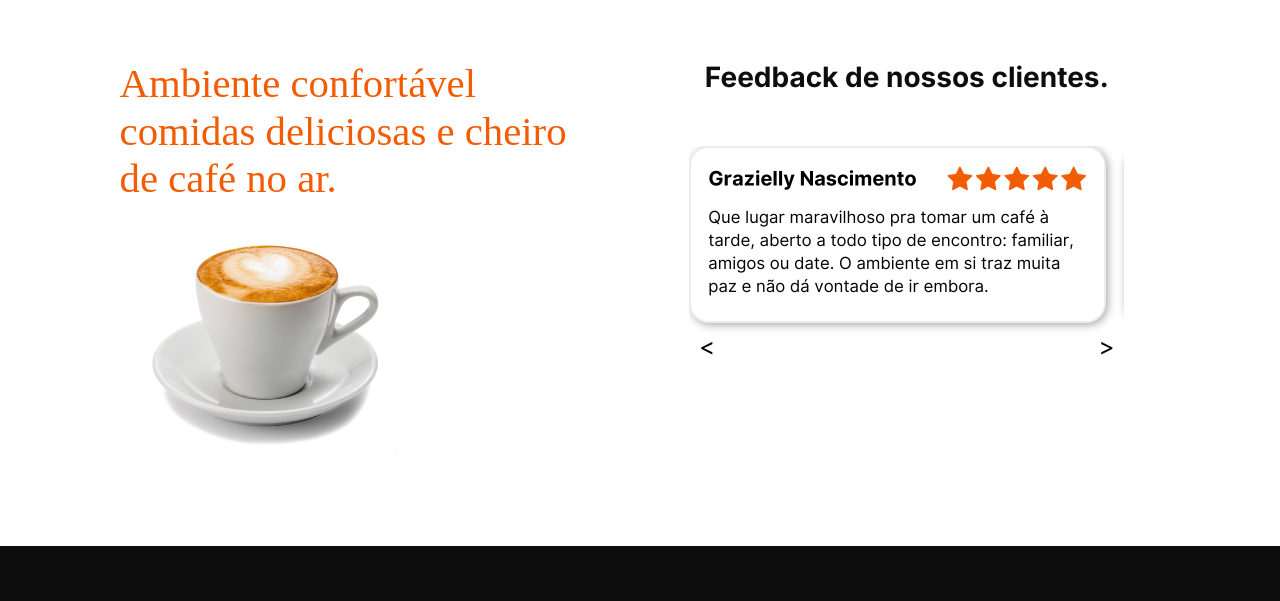
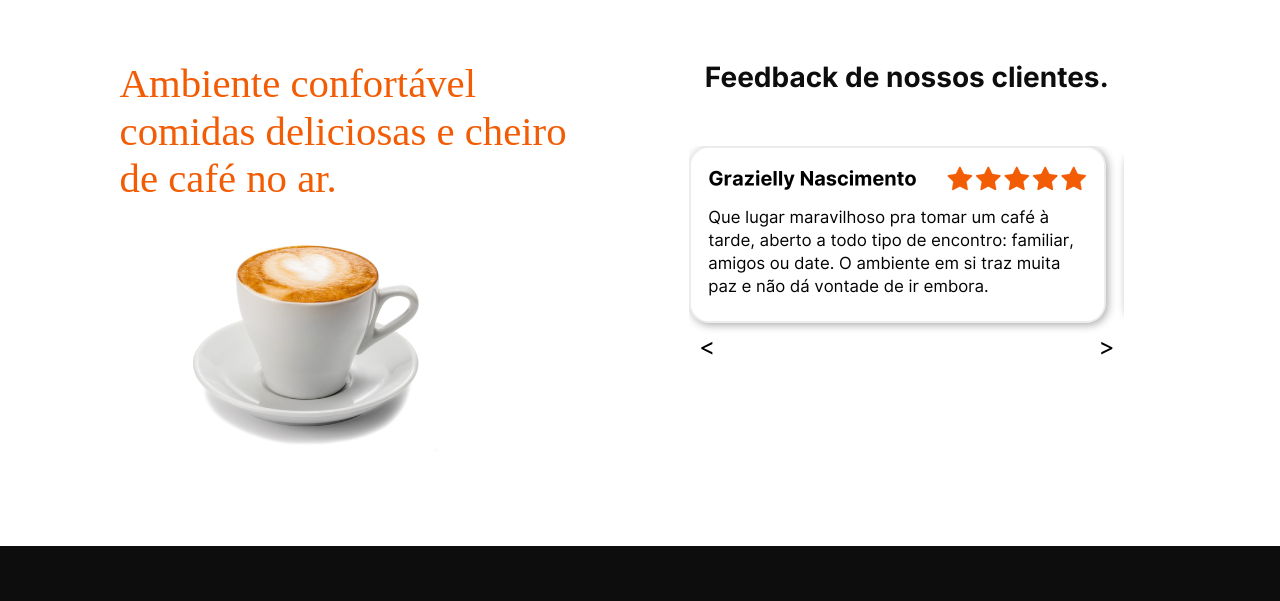
Before and after one commit to GuiJg/Coffee-Cube, a website: page index.html in a window 1280 px wide. Shown: the part 3068-3669 px from the top of the page. Drawn offline with Linux system fonts and the light colour scheme; a web font is replaced by a local one.

Commit message:
feat: fix: fixing slider feedback

```diff
--- a/styles/style.css
+++ b/styles/style.css
@@ -480,7 +480,7 @@ header {
 }
 
 .feedback-text img {
-    transform: translateX(15%);
+    transform: translateX(30%);
     width: 45%;
 }
 
```
